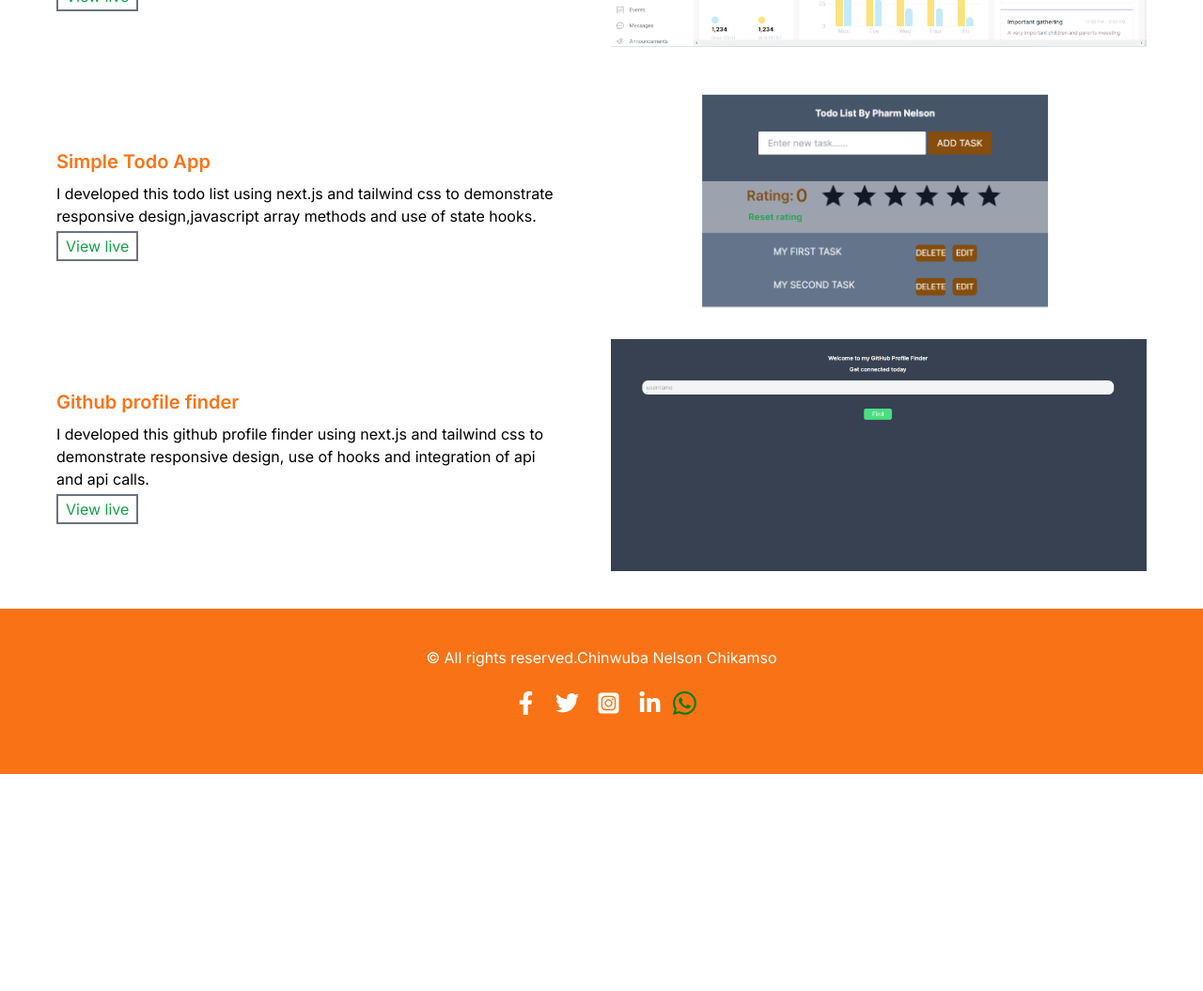
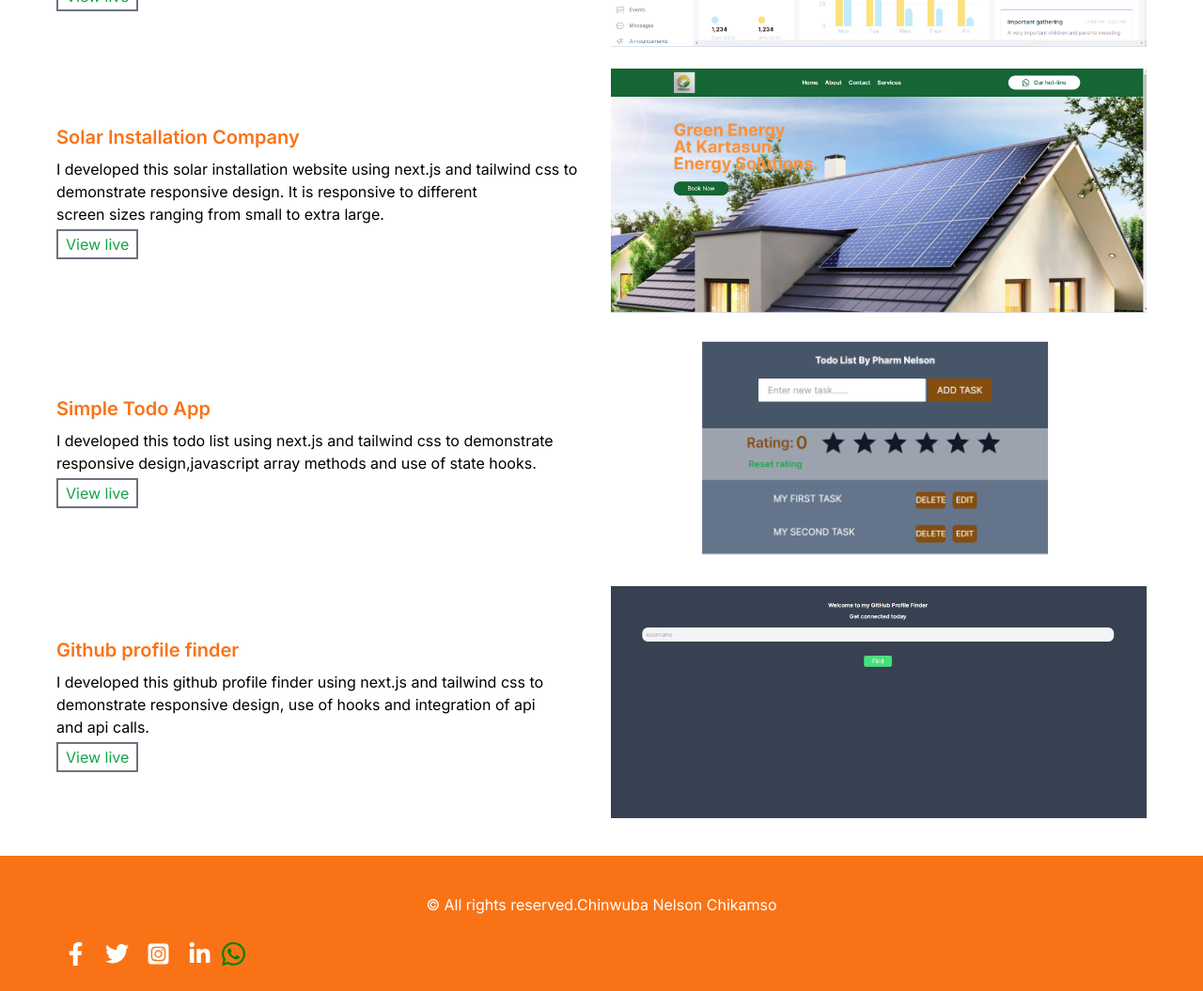
Before and after one commit to Tech041/portifolio, a Next.js app: page / in a window 1280 px wide. Shown: the part 1623-2678 px from the top of the page at 94% size. Before the commit the page ends 2447 px from the top, so only its background shows below. Built offline with nearby package versions, Linux system fonts and the light colour scheme.

Commit message:
modified cert and cv

```diff
--- a/src/components/footer/Footer.tsx
+++ b/src/components/footer/Footer.tsx
@@ -4,6 +4,7 @@ import { BsWhatsapp } from "react-icons/bs";
 import { FaFacebookF, FaLinkedinIn } from "react-icons/fa";
 import { FaSquareInstagram } from "react-icons/fa6";
 import { GrTwitter } from "react-icons/gr";
+import Icons from "../icons/Icons";
 const iconsStyles =
   "w-[40px] h-[40px] rounded-[50px] flex justify-center items-center cursor-pointer hover:bg-green-600";
 
@@ -14,33 +15,7 @@ const Footer = () => {
         <h5 className="text-center text-[16px] text-white">
           &copy; All rights reserved.Chinwuba Nelson Chikamso
         </h5>
-        <div className="flex gap-1 justify-center items-center py-4">
-          <div className={iconsStyles}>
-            <Link href="https://web.facebook.com/mandela.nelson.18062">
-              <FaFacebookF size={25} color="white" />
-            </Link>
-          </div>
-          <div className={iconsStyles}>
-            <Link href="https://x.com/lorenz_Scot">
-              <GrTwitter size={25} color="white" />
-            </Link>
-          </div>
-          <div className={iconsStyles}>
-            <Link href="https://www.instagram.com/voyage_wears/">
-              <FaSquareInstagram size={25} color="white" />
-            </Link>
-          </div>
-          <div className={iconsStyles}>
-            <Link href="https:www.linkedin.com/in/chinwuba-nelson-838206238">
-              <FaLinkedinIn size={25} color="white" />
-            </Link>
-          </div>
-          <div>
-            <Link href="https://wa.link/kfy3gw">
-              <BsWhatsapp size={25} color="green" />
-            </Link>
-          </div>
-        </div>
+        <Icons />
       </div>
     </section>
   );
--- a/src/components/head/Head.tsx
+++ b/src/components/head/Head.tsx
@@ -5,6 +5,7 @@ import { BsWhatsapp } from "react-icons/bs";
 import { FaFacebookF, FaLinkedinIn } from "react-icons/fa";
 import { GrTwitter } from "react-icons/gr";
 import { FaSquareInstagram } from "react-icons/fa6";
+import Icons from "../icons/Icons";
 
 const iconsStyles =
   "w-[40px] h-[40px] rounded-[50px] flex justify-center items-center cursor-pointer hover:bg-green-600";
@@ -25,7 +26,8 @@ const Head = () => {
               I am a Front End Web Developer
             </h1>
           </div>
-          <div className="text-green-600 pt-3 mt-2">
+          <div className="text-green-600 pt-3 mt-2 flex items-center justify-between  ">
+            <div className="">
               <h1 className=" py-1 my-1">MY CV</h1>
               <Link
                 href="/TechCV.pdf"
@@ -34,6 +36,16 @@ const Head = () => {
               >
                 Download PDF
               </Link>
+            </div>
+            <div className="cert">
+              <h1 className="text-xl my-1">Certifications</h1>
+              <Link
+                href="/KlickCert.pdf"
+                className="border-2 border-gray-500  px-2"
+              >
+                View PDF
+              </Link>
+            </div>
           </div>
         </div>
       </section>
@@ -56,10 +68,10 @@ const Head = () => {
               <h1 className=" md:pt-5  font-semibold text-xl">
                 Pharmacist and Web developer...
               </h1>
-              <div className=" py-2">
+              <div className=" text-center md:text-start py-2">
                 <Link
                   href="/about"
-                  className="text-green-800 bg-white py-1 px-1 rounded-md hover:bg-green-300"
+                  className="text-green-800 bg-white py-1 px-1 rounded-md hover:bg-green-300 "
                 >
                   Read more
                 </Link>
@@ -68,35 +80,7 @@ const Head = () => {
                 Email: chinwubanelson@gmail.com
               </p>
               <p className="py-2 text-white font-semibold">Tel:08030507512</p>
-              <div className="flex gap-5 justify-start items-center py-1">
-                <div className="flex gap-1 justify-center items-center py-4">
-                  <div className={iconsStyles}>
-                    <Link href="https://web.facebook.com/mandela.nelson.18062">
-                      <FaFacebookF size={25} color="white" />
-                    </Link>
-                  </div>
-                  <div className={iconsStyles}>
-                    <Link href="https://x.com/lorenz_Scot">
-                      <GrTwitter size={25} color="white" />
-                    </Link>
-                  </div>
-                  <div className={iconsStyles}>
-                    <Link href="https://www.instagram.com/voyage_wears/">
-                      <FaSquareInstagram size={25} color="white" />
-                    </Link>
-                  </div>
-                  <div className={iconsStyles}>
-                    <Link href="https:www.linkedin.com/in/chinwuba-nelson-838206238">
-                      <FaLinkedinIn size={25} color="white" />
-                    </Link>
-                  </div>
-                  <div>
-                    <Link href="https://wa.link/kfy3gw">
-                      <BsWhatsapp size={25} color="green" />
-                    </Link>
-                  </div>
-                </div>
-              </div>
+              <Icons />
             </div>
           </div>
         </div>
@@ -127,6 +111,7 @@ const Head = () => {
                 {" "}
                 <div className="text-green-600 py-2">
                   <Link
+                    target="_blank"
                     href="https://mikegym.vercel.app"
                     className="border-2 border-gray-500 py-1 px-2"
                   >
@@ -154,6 +139,7 @@ const Head = () => {
             </div>
           </div>
         </div>
+
         <div className="container py-5">
           <div className="wrapper-1 flex flex-col md:flex-row  justify-between gap-5 items-center">
             <div className="flex-1">
@@ -176,6 +162,7 @@ const Head = () => {
                 {" "}
                 <div className="text-green-600 py-2">
                   <Link
+                    target="_blank"
                     href="https://neltechmanagementsystem.vercel.app/"
                     className="border-2 border-gray-500 py-1 px-2"
                   >
@@ -204,6 +191,56 @@ const Head = () => {
           </div>
         </div>
 
+        <div className="container">
+          <div className="wrapper-1 flex flex-col md:flex-row  justify-between gap-5 items-center">
+            <div className="flex-1">
+              {" "}
+              <div className="text-wrapper">
+                <h2 className="text-xl font-semibold py-2 text-accent-500 ">
+                  Solar Installation Company
+                </h2>
+                <p>
+                  I developed this solar installation website using next.js and
+                  tailwind css to
+                  <br />
+                  demonstrate responsive design. It is responsive to different
+                  <br />
+                  screen sizes ranging from small to extra large.
+                </p>
+              </div>
+              <div className="flex gap-2">
+                {" "}
+                <div className="text-green-600 py-2">
+                  <Link
+                    target="_blank"
+                    href="https://kartasunenergysolutions.vercel.app/"
+                    className="border-2 border-gray-500 py-1 px-2"
+                  >
+                    View live
+                  </Link>
+                </div>
+                {/* <div className="text-green-600 py-2">
+                  <Link
+                    href="https://github.com/Tech041/kartasun.git"
+                    className="border-2 border-gray-500 py-1 px-2"
+                  >
+                    Source code
+                  </Link>{" "}
+                </div> */}
+              </div>
+            </div>
+            <div className="img-wrapper flex-1 w-full">
+              <Image
+                width={300}
+                height={100}
+                src="/image/kartasun.png"
+                alt="project-image"
+                className="w-[100%] h-full"
+              />
+            </div>
+          </div>
+        </div>
+
         <div className="container py-5">
           <div className="wrapper-2 flex flex-col md:flex-row  justify-between gap-5 items-center">
             <div className="flex-1">
@@ -223,6 +260,7 @@ const Head = () => {
                 {" "}
                 <div className="text-green-600 py-2">
                   <Link
+                    target="_blank"
                     href="https://todo-list-nu-peach.vercel.app/"
                     className="border-2 border-gray-500 py-1 px-2"
                   >
@@ -250,6 +288,7 @@ const Head = () => {
             </div>
           </div>
         </div>
+
         <div className="container">
           <div className="wrapper-2 flex flex-col md:flex-row  justify-between gap-5 items-center">
             <div className="flex-1">
@@ -270,6 +309,7 @@ const Head = () => {
                 {" "}
                 <div className="text-green-600 py-2">
                   <Link
+                    target="_blank"
                     href="https://github-profile-finder-eta.vercel.app/"
                     className="border-2 border-gray-500 py-1 px-2"
                   >
--- /dev/null
+++ b/src/components/icons/Icons.tsx
@@ -0,0 +1,51 @@
+import Link from "next/link";
+import React from "react";
+import { BsWhatsapp } from "react-icons/bs";
+import { FaFacebookF, FaLinkedinIn } from "react-icons/fa";
+import { FaSquareInstagram } from "react-icons/fa6";
+import { GrTwitter } from "react-icons/gr";
+
+const iconsStyles =
+  "w-[40px] h-[40px] rounded-[50px] flex justify-center items-center cursor-pointer hover:bg-green-600";
+
+const Icons = () => {
+  return (
+    <div className="flex gap-5 justify-start items-center py-1">
+      <div className="flex gap-1 justify-center items-center py-4">
+        <div className={iconsStyles}>
+          <Link
+            target="_blank"
+            href="https://web.facebook.com/mandela.nelson.18062"
+          >
+            <FaFacebookF size={25} color="white" />
+          </Link>
+        </div>
+        <div className={iconsStyles}>
+          <Link target="_blank" href="https://x.com/lorenz_Scot">
+            <GrTwitter size={25} color="white" />
+          </Link>
+        </div>
+        <div className={iconsStyles}>
+          <Link target="_blank" href="https://www.instagram.com/voyage_wears/">
+            <FaSquareInstagram size={25} color="white" />
+          </Link>
+        </div>
+        <div className={iconsStyles}>
+          <Link
+            target="_blank"
+            href="https:www.linkedin.com/in/chinwuba-nelson-838206238"
+          >
+            <FaLinkedinIn size={25} color="white" />
+          </Link>
+        </div>
+        <div>
+          <Link target="_blank" href="https://wa.link/kfy3gw">
+            <BsWhatsapp size={25} color="green" />
+          </Link>
+        </div>
+      </div>
+    </div>
+  );
+};
+
+export default Icons;
```
Also changed, not shown: public/image/kartasun.png (added), 1 other file (tests, documents, lock files or other folders). Lines whose indentation alone changed are shown as unchanged.
